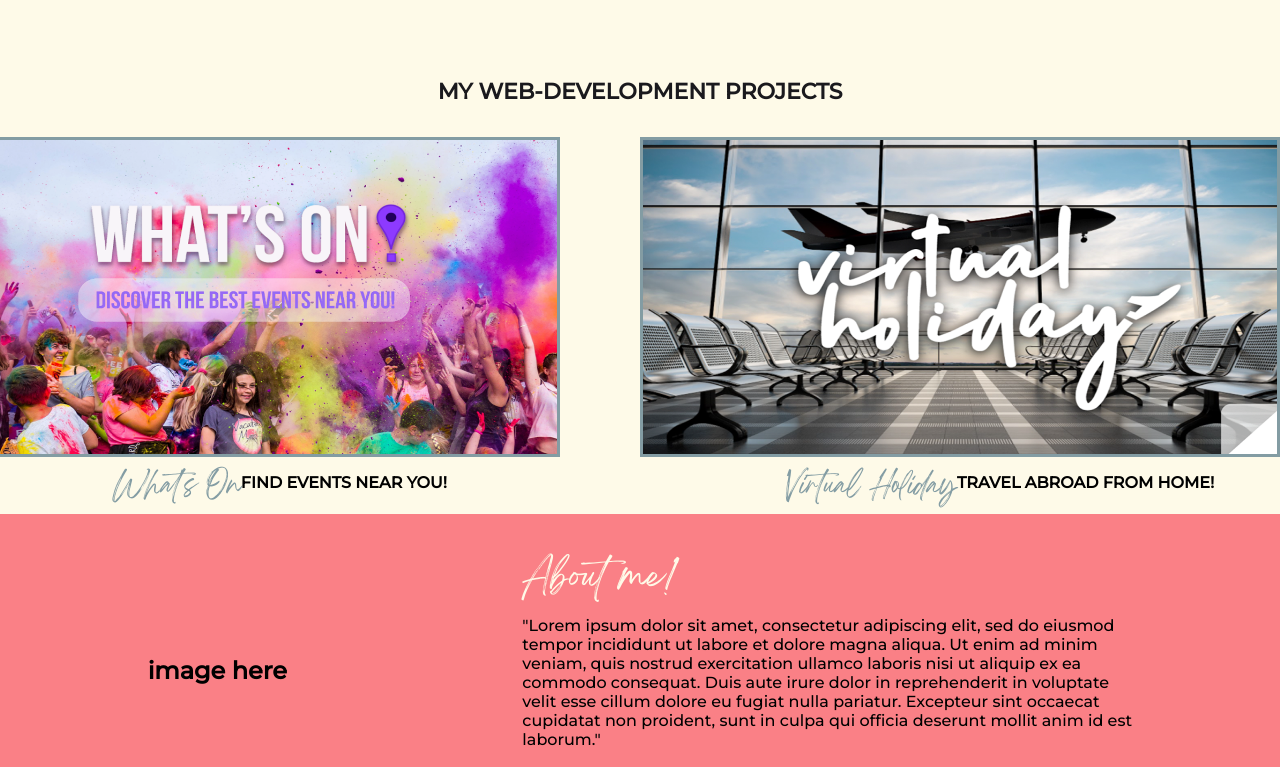
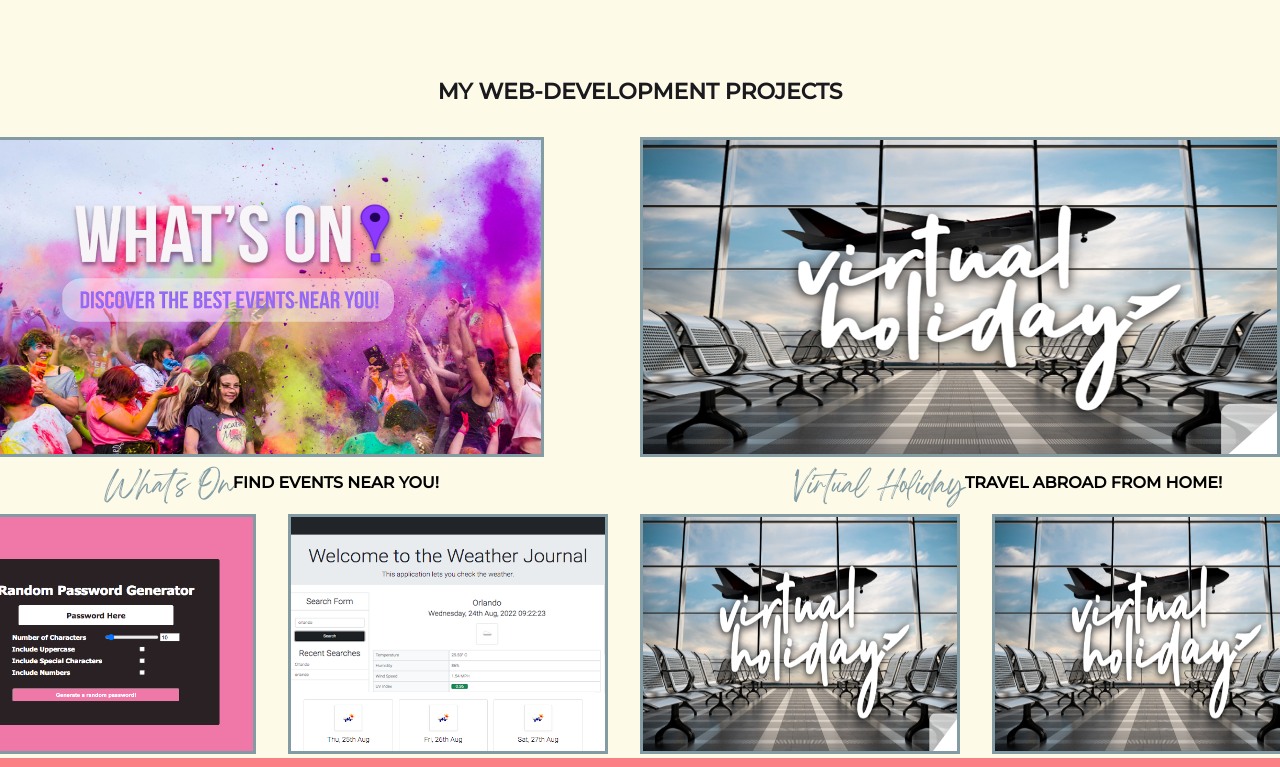
Before and after one commit to sophia4422/my-react-portfolio, a React (Create React App) app: page / in a window 1280 px wide. Shown: the part 800-1567 px from the top of the page. Built offline with nearby package versions, Linux system fonts and the light colour scheme.

Commit message:
smaller project images

```diff
--- a/src/App.css
+++ b/src/App.css
@@ -101,7 +101,14 @@
   width: 40rem;
   height: 20rem;
   border: solid var(--navyBlue);
-  margin-right: 5rem;
+  margin-right: 6rem;
+}
+
+.project-picture-two {
+  width: 20rem;
+  height: 15rem;
+  border: solid var(--navyBlue);
+  margin-right: 2rem;
 }
 
 .text-container {
@@ -114,6 +121,7 @@
   font-family: "breathing";
   color: var(--navyBlue);
   font-weight: lighter;
+  text-align: center;
 }
 
 .proj-para {
--- a/src/components/Projects.js
+++ b/src/components/Projects.js
@@ -1,5 +1,7 @@
 import vh from "../assets/images/vh.png";
 import wo from "../assets/images/wo.png";
+import rpg from "../assets/images/rpg.png";
+import wj from "../assets/images/wj.png";
 
 export const Projects = () => {
   return (
@@ -26,6 +28,45 @@ export const Projects = () => {
           </div>
         </div>
       </div>
+
+      <div className="big-projects">
+        <div className="project">
+          <div>
+            <img
+              src={rpg}
+              alt="Random Password Generator"
+              className="project-picture-two"
+            />
+          </div>
+        </div>
+        <div className="project">
+          <div>
+            <img
+              src={wj}
+              alt="Weather Journal"
+              className="project-picture-two"
+            />
+          </div>
+        </div>
+        <div className="project">
+          <div>
+            <img
+              src={vh}
+              alt="virtual holiday"
+              className="project-picture-two"
+            />
+          </div>
+        </div>
+        <div className="project">
+          <div>
+            <img
+              src={vh}
+              alt="virtual holiday"
+              className="project-picture-two"
+            />
+          </div>
+        </div>
+      </div>
     </section>
     // <section className="projects-container">
     //   <h1 className="projects-title">My Web-Development Projects</h1>
```
Also changed, not shown: src/assets/images/rpg.png (added), src/assets/images/wj.png (added).
